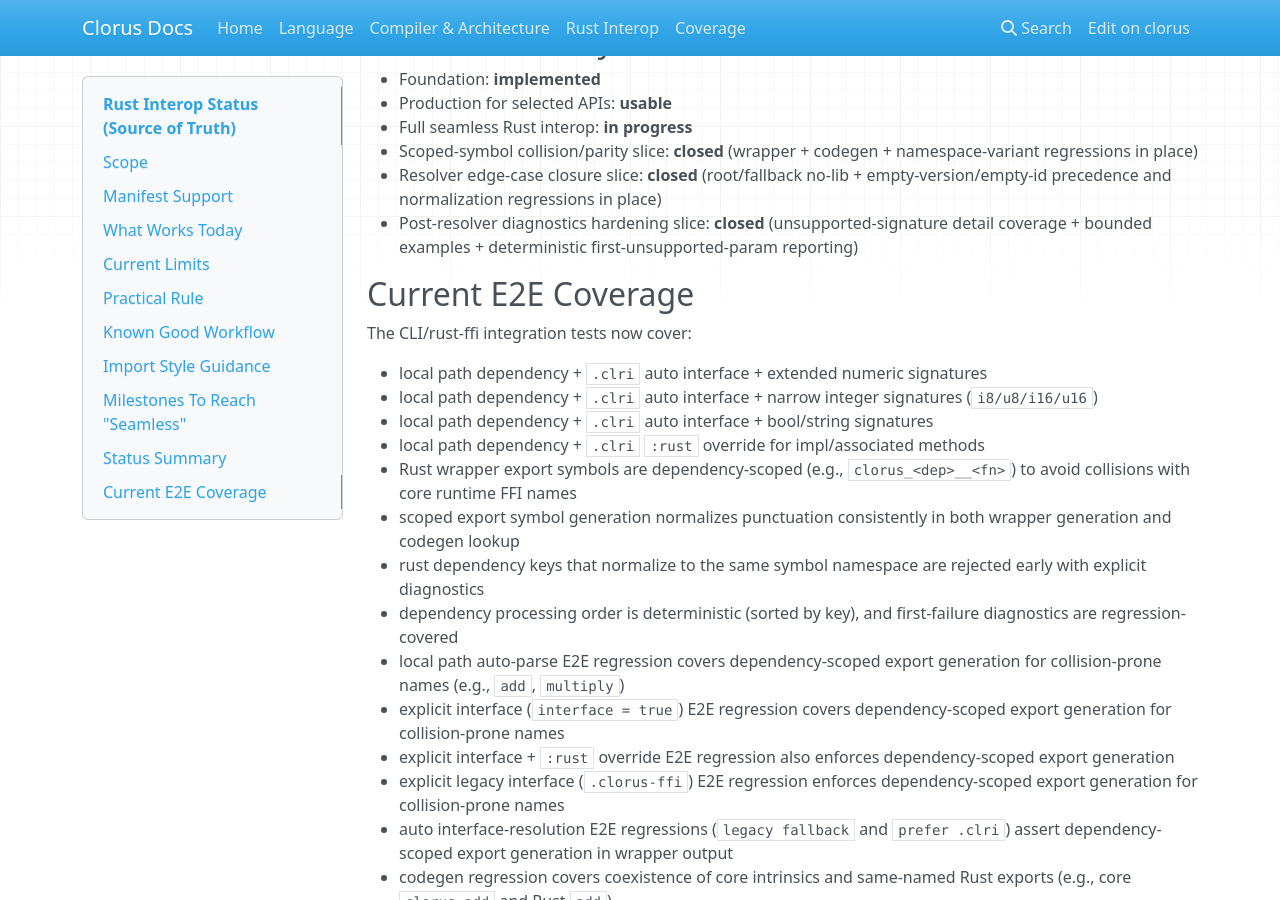
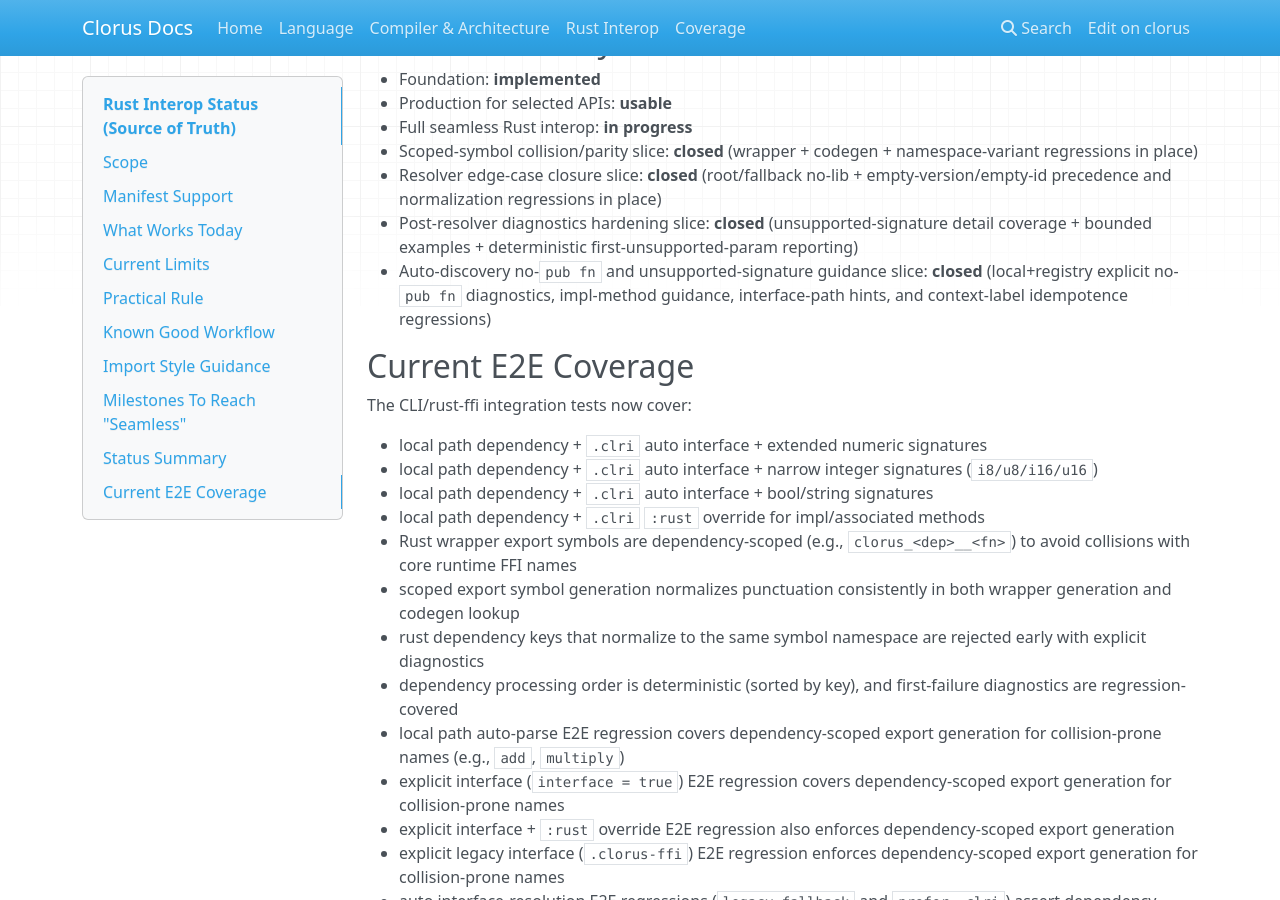
Before and after one commit to prabhugopal/clorus, an MkDocs documentation site: the page built from docs/RUST_INTEROP_STATUS.md, in a window 1280 px wide and 900 px high, scrolled down 3455 px. Built offline with MkDocs 1.6.1, drawn with Linux system fonts in a browser that asks for light colours; nearby versions of some CDN libraries.

Commit message:
docs: close auto-discovery diagnostics guidance slice

```diff
--- a/docs/RUST_INTEROP_STATUS.md
+++ b/docs/RUST_INTEROP_STATUS.md
@@ -152,6 +152,7 @@ Today, reliable production path is:
 - Scoped-symbol collision/parity slice: **closed** (wrapper + codegen + namespace-variant regressions in place)
 - Resolver edge-case closure slice: **closed** (root/fallback no-lib + empty-version/empty-id precedence and normalization regressions in place)
 - Post-resolver diagnostics hardening slice: **closed** (unsupported-signature detail coverage + bounded examples + deterministic first-unsupported-param reporting)
+- Auto-discovery no-`pub fn` and unsupported-signature guidance slice: **closed** (local+registry explicit no-`pub fn` diagnostics, impl-method guidance, interface-path hints, and context-label idempotence regressions)
 
 ## Current E2E Coverage
 
```
